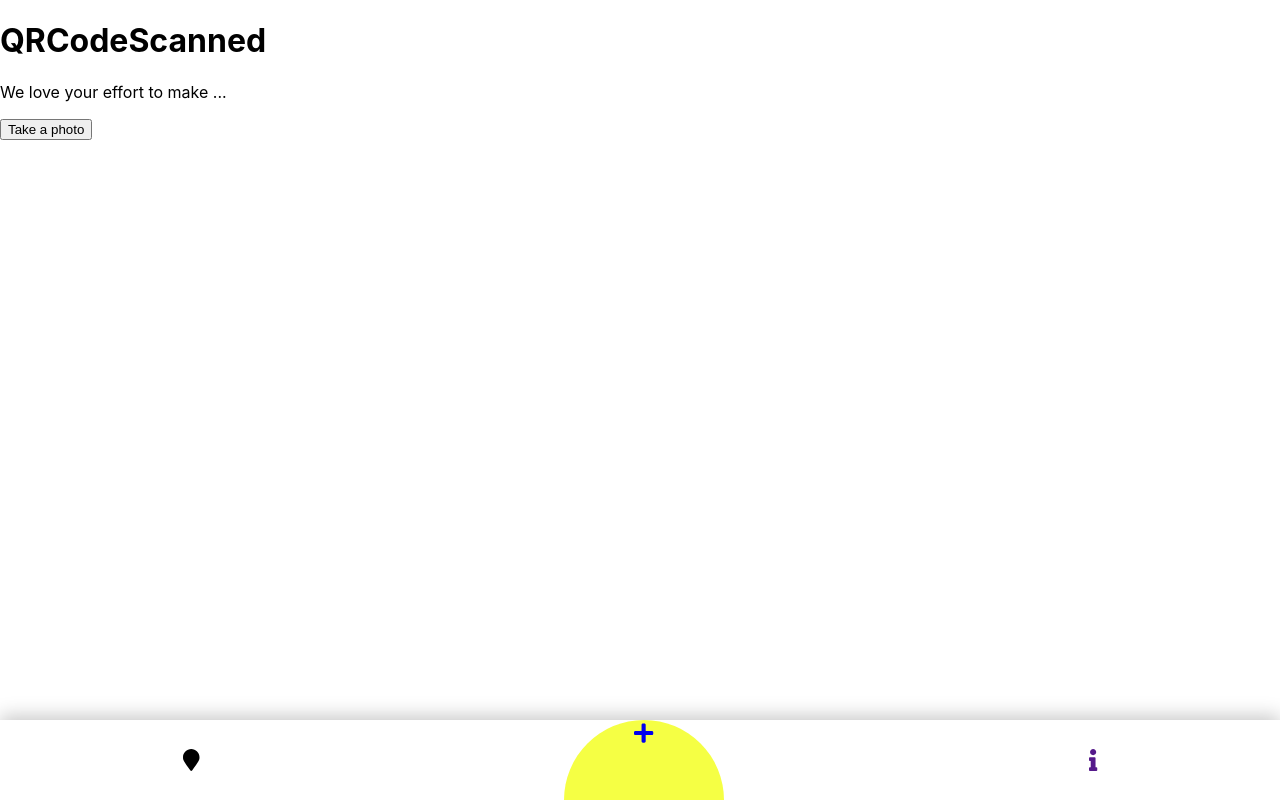
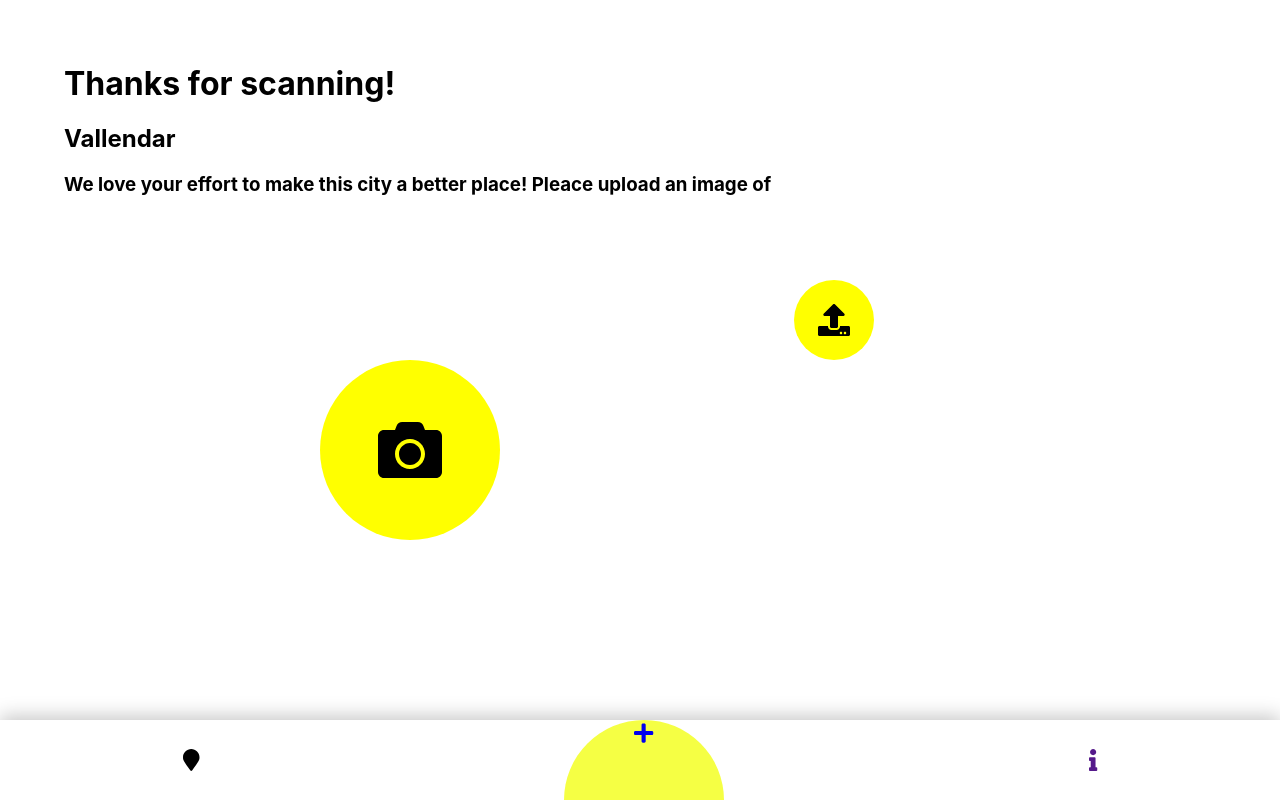
Before and after one commit to hejsfj/ideahack, a React (Create React App) app in the folder smart-incidence/: page /qrcodescanned in a window 1280 px wide. Built offline with nearby package versions, Linux system fonts and the light colour scheme; no server answers; what google-maps-react would draw is missing.

Commit message:
QRCodeScanned HTML und CSS

```diff
--- a/smart-incidence/src/components/user/QRCodeScanned/QRCodeScanned.js
+++ b/smart-incidence/src/components/user/QRCodeScanned/QRCodeScanned.js
@@ -1,5 +1,7 @@
 import React, { Component } from 'react';
+import classes from './QRCodeScanned.module.css';
 import axios from '../../../axios-data';
+import { FontAwesomeIcon } from '@fortawesome/react-fontawesome';
 
 class QRCodeScanned extends Component {
     state = {
@@ -24,13 +26,25 @@ class QRCodeScanned extends Component {
 
     render() {
         return (
-            <div>
-                <h1>QRCodeScanned</h1>
-                <p>We love your effort to make ...</p>
-                <button onClick={this.takePhotoHandler}>Take a photo</button>
+            <div className={classes.introtext}>
+                <h1>Thanks for scanning!</h1>
+                <h2>Vallendar</h2>
+                <h3>We love your effort to make this city a better place! Pleace upload an image of</h3>
+                <div className={classes.circleUpload}>
+                    <div className={classes.icon}>
+                        <FontAwesomeIcon icon="upload" size="2x" />
+                    </div>
+                </div>
+                <div onClick={this.takePhotoHandler} className={classes.circleCam}>
+                    <div className={classes.icon}>
+                        <FontAwesomeIcon icon="camera" size="4x" />
+                    </div>
+                </div>
             </div>
         )
     }
+    //<button onClick={this.takePhotoHandler}>Take a photo</button> (aus dem html)
+
 };
 
 export default QRCodeScanned;
--- a/smart-incidence/src/components/user/QRCodeScanned/QRCodeScanned.module.css
+++ b/smart-incidence/src/components/user/QRCodeScanned/QRCodeScanned.module.css
@@ -0,0 +1,34 @@
+.h1 {
+    font-size: 28px;
+}
+.h2 {
+    font-size: 18px;
+}
+.introtext {
+    margin: 5%;
+}
+
+.circleUpload{
+    display: flex;
+    justify-content: center;
+    align-items: center;
+    background-color: yellow;
+    width: 80px;
+    height: 80px;
+    border-radius: 50%;
+    position: absolute;
+    top: 35%;
+    left: 62%;
+}
+.circleCam{
+    display: flex;
+    justify-content: center;
+    align-items: center;
+    background-color: yellow;
+    width: 180px;
+    height: 180px;
+    border-radius: 50%;
+    position: absolute;
+    top: 45%;
+    left: 25%;
+}
```
